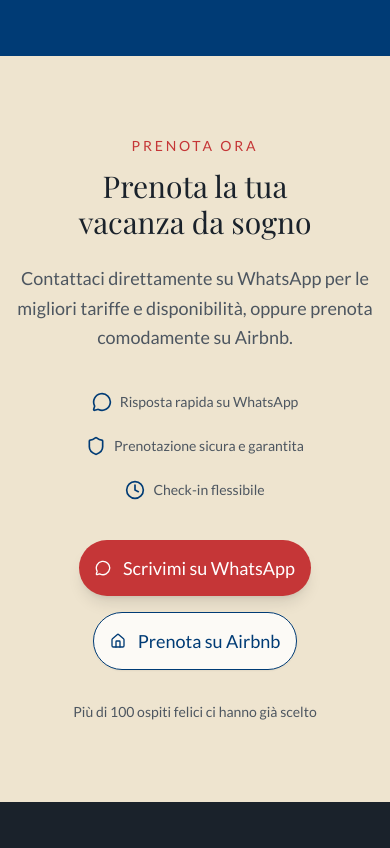
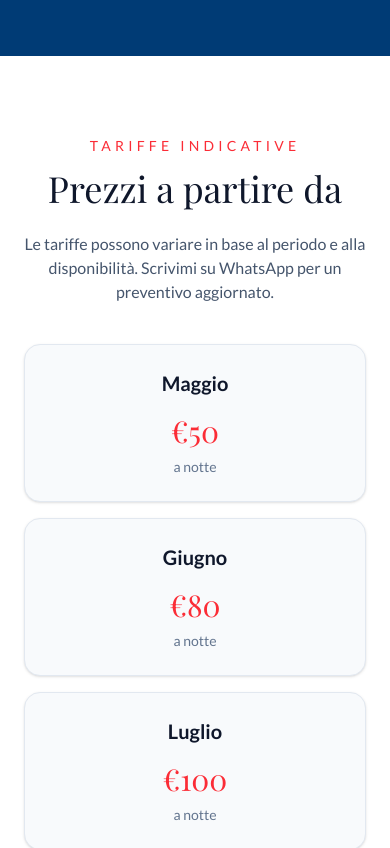
Before and after one commit to spiniandrea01-arch/vivere-amare-site, a Next.js app: page / in a window 390 px wide. Shown: the part 6800-7648 px from the top of the page. Built offline with nearby package versions, Linux system fonts and the light colour scheme; a web font is replaced by a local one.

Commit message:
Update page.tsx

```diff
--- a/app/page.tsx
+++ b/app/page.tsx
@@ -7,6 +7,50 @@ import { Amenities } from "@/components/amenities";
 import { Location } from "@/components/location";
 import { Booking } from "@/components/booking";
 import { Footer } from "@/components/footer";
+
+function Prices() {
+  return (
+    <section id="prezzi" className="py-20 px-6 bg-white">
+      <div className="max-w-5xl mx-auto text-center">
+        <p className="uppercase tracking-[0.3em] text-sm text-red-500 mb-3">
+          Tariffe indicative
+        </p>
+
+        <h2 className="text-4xl md:text-5xl font-serif text-slate-900 mb-6">
+          Prezzi a partire da
+        </h2>
+
+        <p className="text-slate-600 max-w-2xl mx-auto mb-10">
+          Le tariffe possono variare in base al periodo e alla disponibilità.
+          Scrivimi su WhatsApp per un preventivo aggiornato.
+        </p>
+
+        <div className="grid grid-cols-1 sm:grid-cols-2 lg:grid-cols-5 gap-4">
+          {[
+            ["Maggio", "50"],
+            ["Giugno", "80"],
+            ["Luglio", "100"],
+            ["Agosto", "130"],
+            ["Settembre", "70"],
+          ].map(([mese, prezzo]) => (
+            <div
+              key={mese}
+              className="rounded-2xl border border-slate-200 p-6 bg-slate-50 shadow-sm"
+            >
+              <h3 className="text-xl font-semibold text-slate-900">
+                {mese}
+              </h3>
+              <p className="mt-4 text-3xl font-serif text-red-500">
+                €{prezzo}
+              </p>
+              <p className="mt-2 text-sm text-slate-500">a notte</p>
+            </div>
+          ))}
+        </div>
+      </div>
+    </section>
+  );
+}
 
 export default function Home() {
   return (
@@ -18,6 +62,10 @@ export default function Home() {
       <Gallery />
       <Amenities />
       <Location />
+
+      {/* NUOVA SEZIONE PREZZI */}
+      <Prices />
+
       <Booking />
       <Footer />
     </main>
```
